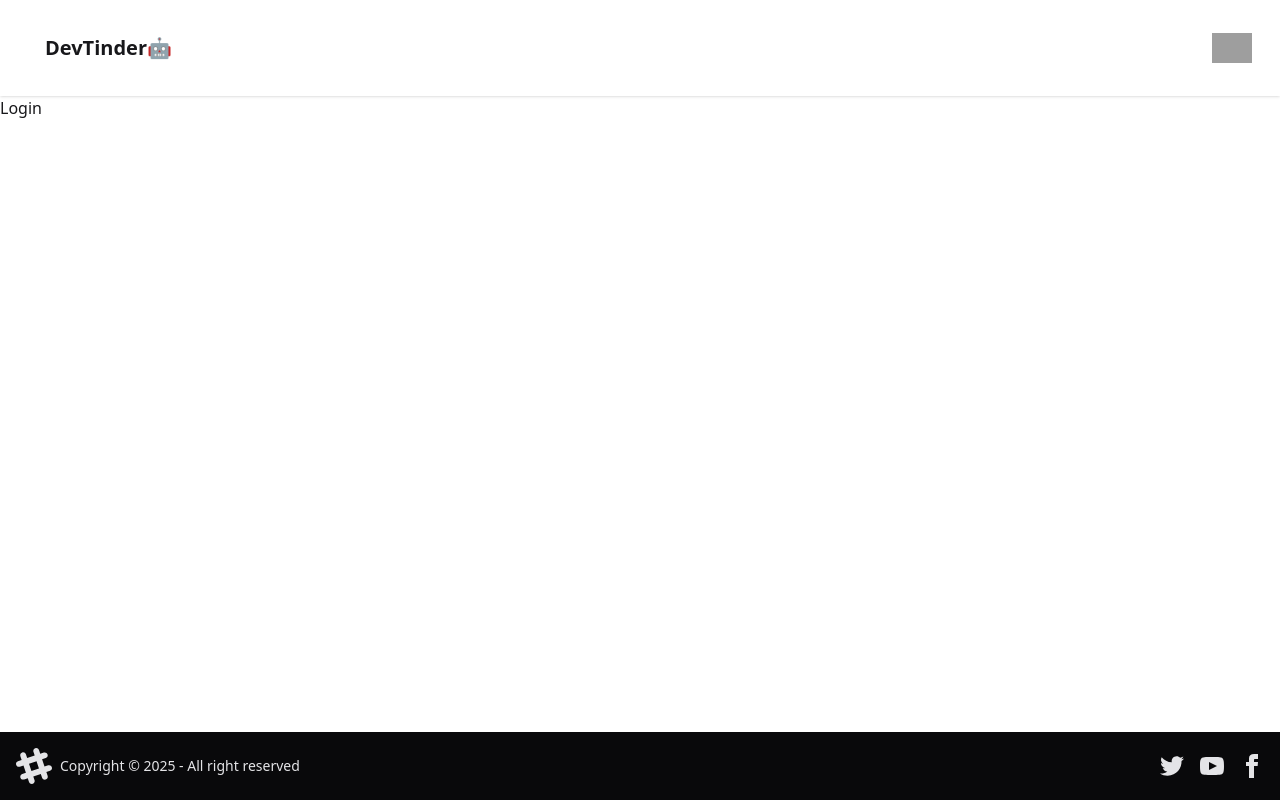
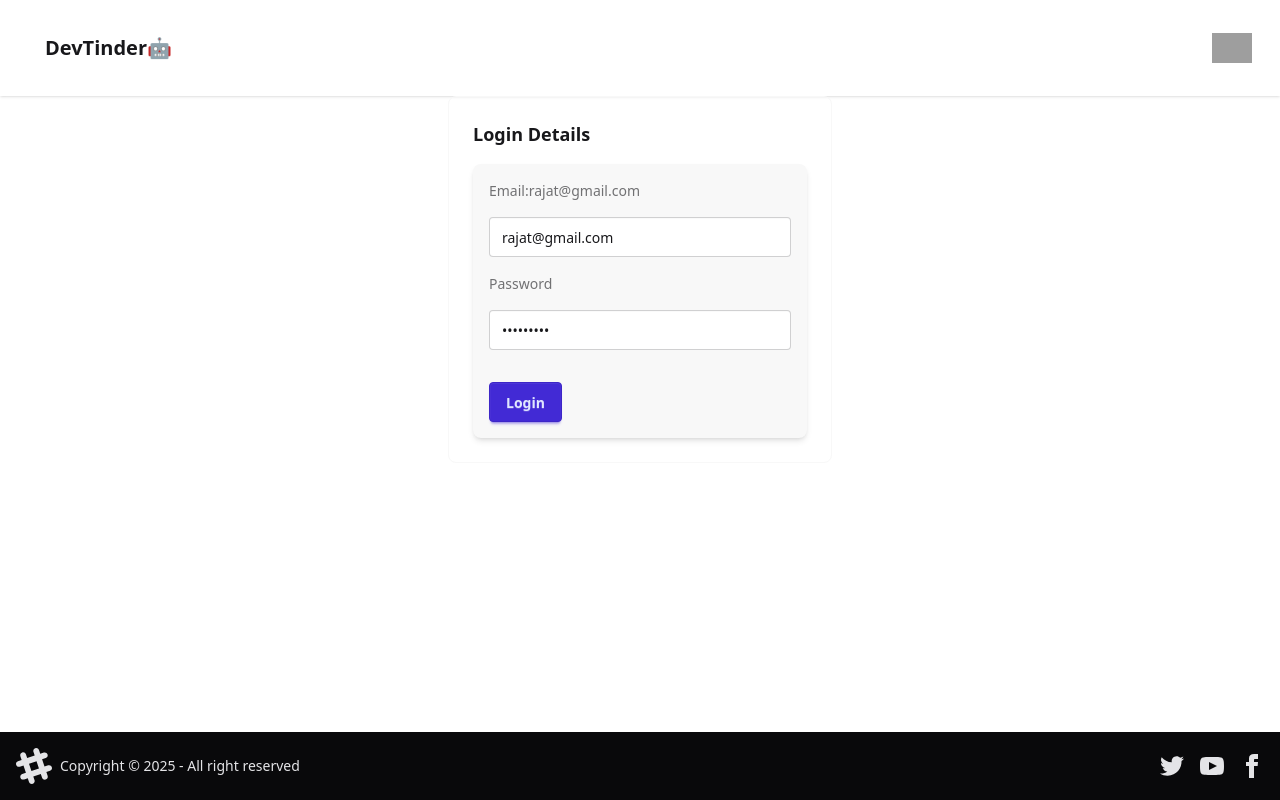
Before and after one commit to TarPrax/finalFE, a React (Vite) app in the folder my-vue-app/: page /login in a window 1280 px wide. Built offline with nearby package versions, Linux system fonts and the light colour scheme; grey boxes are pictures that could not be loaded.

Commit message:
om cors error

```diff
--- a/my-vue-app/package.json
+++ b/my-vue-app/package.json
@@ -11,6 +11,7 @@
   },
   "dependencies": {
     "@tailwindcss/vite": "^4.1.8",
+    "axios": "^1.9.0",
     "daisyui": "^5.0.42",
     "react": "^19.1.0",
     "react-dom": "^19.1.0",
--- a/my-vue-app/src/components/Body-Child/login.jsx
+++ b/my-vue-app/src/components/Body-Child/login.jsx
@@ -1,8 +1,67 @@
-const Login = ()=>{
-return <>
-<h1>Login </h1>
-</>
+import { useState } from "react";
+import axios from "axios";
+const Login = () => {
+  const [emailId, setEmailId] = useState("rajat@gmail.com");
+  const [password, setPassword] = useState("Rajat@123");
 
-}
+  const handelLogin = async (e) => {
+    e.preventDefault();
+    console.log("hit");
+    try {
+      const res = await axios.post("https://zrr976-1234.csb.app/login", {
+        emailId,
+        password,
+      });
+    } catch (err) {
+      console.error(err);
+    }
+  };
+
+  return (
+    <div className="flex align-center justify-center">
+      <div className="card card-border bg-base-400 w-96">
+        <div className="card-body m-auto p-auto">
+          <h2 className="card-title">Login Details</h2>
+          <p></p>
+          <div className="w-full max-w-sm mx-auto p-4 bg-base-200 rounded-lg shadow-md">
+            <form className="form-control space-y-4">
+              <label className="label">
+                <span className="label-text">Email:{emailId}</span>
+              </label>
+              <input
+                type="email"
+                placeholder="Enter your email"
+                className="input input-bordered w-full"
+                value={emailId}
+                onChange={(e) => setEmailId(e.target.value)}
+                required
+              />
+
+              <label className="label">
+                <span className="label-text">Password</span>
+              </label>
+              <input
+                type="password"
+                placeholder="Enter your password"
+                className="input input-bordered w-full"
+                value={password}
+                required
+                onChange={(e) => setPassword(e.target.value)}
+              />
+
+              <button
+                type="submit"
+                className="btn btn-primary mt-4"
+                onClick={handelLogin}
+              >
+                Login
+              </button>
+            </form>
+          </div>
+        </div>
+      </div>
+    </div>
+  );
+};
 
 export default Login;
```
Also changed, not shown: 1 other file (tests, documents, lock files or other folders).
